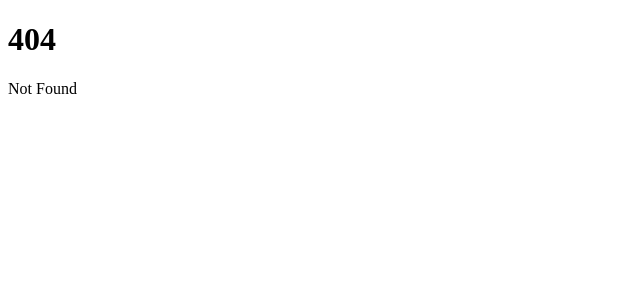
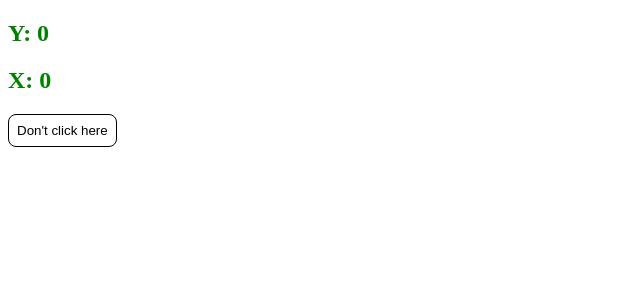
Before and after one commit to Waldemar-00/svelte_5, a SvelteKit app in the folder myapp/: page /boundary in a window 1280 px wide. Before the commit this address had no page. Shown: the top 300 px of the page, without its empty margins (0-640 px from the left). Built offline with nearby package versions, Linux system fonts and the light colour scheme.

Commit message:
svelte:boundry with snippet failed(error, reset).

```diff
--- /dev/null
+++ b/myapp/src/routes/boundary/+page.svelte
@@ -0,0 +1,12 @@
+<script>
+    // @ts-nocheck
+    import Mouse from './Mouse.svelte'
+    import '../../styles/global.css'
+</script>
+<svelte:boundary>
+    <Mouse/>
+    {#snippet failed(error, reset)}
+    <h2 style="color: red">{error.message}</h2>
+        <button onclick={reset}>Reset this OOps!</button>
+    {/snippet}
+</svelte:boundary>
--- /dev/null
+++ b/myapp/src/routes/boundary/Mouse.svelte
@@ -0,0 +1,19 @@
+<script lang="ts">
+    import '../../styles/global.css'
+    let mouse = $state({y: 0, x: 0})
+    function mouseMove(e: any) {
+        mouse.y = e.clientY
+        mouse.x = e.clientX
+    }
+    function notClick() {
+        //@ts-ignore
+        mouse = null
+    }
+</script>
+
+<svelte:window
+    onmousemove={mouseMove}
+/>
+<h2>Y: {mouse.y}</h2>
+<h2>X: {mouse.x}</h2>
+<button onclick={notClick}>Don't click here</button>
```
